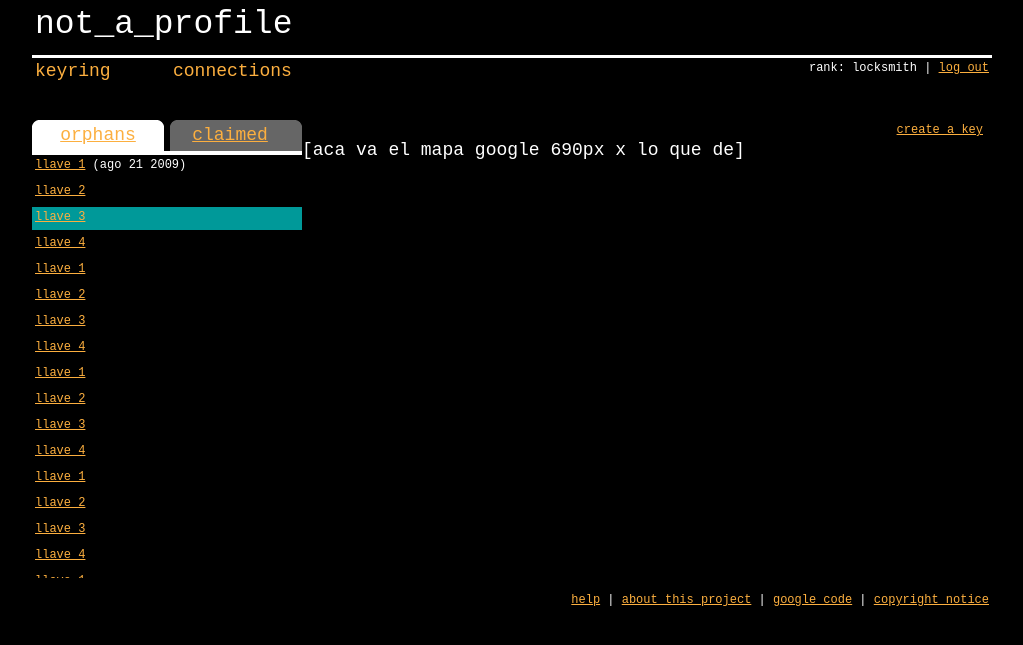
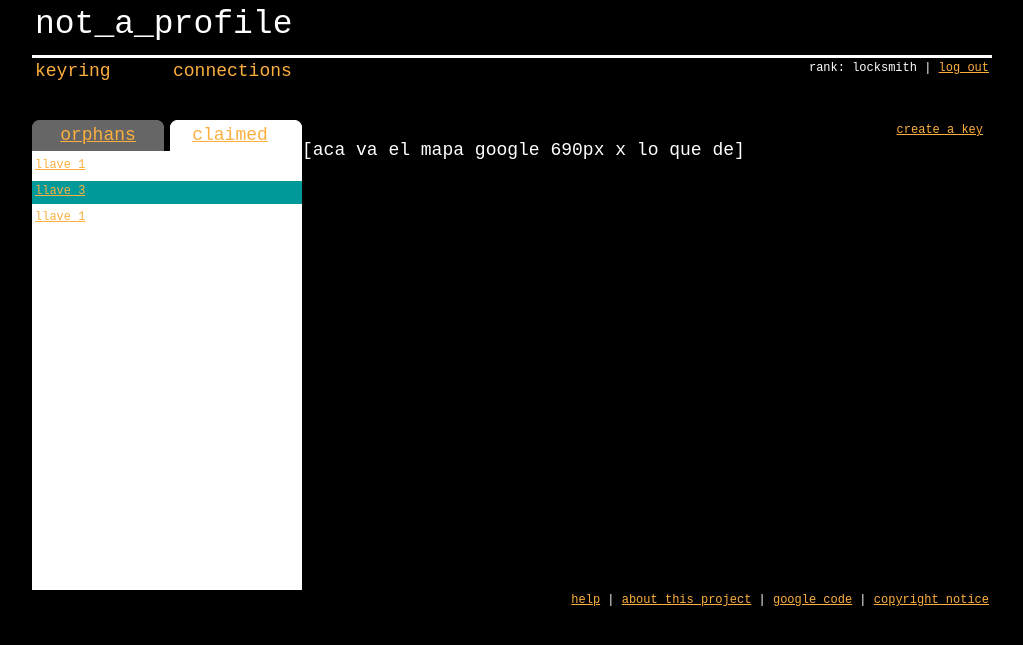
Before and after one commit to mgiraldo/notaprofile, a PHP site: page /index.html in a window 1280 px wide. Shown: the top 645 px of the page, without its empty margins (128-1151 px from the left). Run offline with PHP 8.4, Linux system fonts and the light colour scheme.

Commit message:
mapa keyring

```diff
--- a/css/estilos.css
+++ b/css/estilos.css
@@ -100,7 +100,8 @@ h2 {
 }
 #listallaves {
 	font-size: 12px;
-	height: 90%;
+	height: 435px;
+	background: #FFF;
 	overflow: auto;
 }
 #listallaves li {
--- a/index.html
+++ b/index.html
@@ -26,40 +26,16 @@
 			cambiar el class segun el tab activo:
 			orphans: orphansactiva
 			claimed: claimedactiva
+			class = dinámico
 			-->
-			<div id="mapatabs" class="orphansactiva">
+			<div id="mapatabs" class="claimedactiva">
 				<div class="orphans"><a href="#">orphans</a></div>
 				<div class="claimed"><a href="#">claimed</a></div>
 			</div>
 			<ul id="listallaves">
 				<li><a href="#">llave 1</a> (ago 21 2009)</li>
-				<li><a href="#">llave 2</a></li>
 				<li class="activa"><a href="#">llave 3</a></li>
-				<li><a href="#">llave 4</a></li>
-				<li><a href="#">llave 1</a></li>
-				<li><a href="#">llave 2</a></li>
-				<li><a href="#">llave 3</a></li>
-				<li><a href="#">llave 4</a></li>
-				<li><a href="#">llave 1</a></li>
-				<li><a href="#">llave 2</a></li>
-				<li><a href="#">llave 3</a></li>
-				<li><a href="#">llave 4</a></li>
-				<li><a href="#">llave 1</a></li>
-				<li><a href="#">llave 2</a></li>
-				<li><a href="#">llave 3</a></li>
-				<li><a href="#">llave 4</a></li>
-				<li><a href="#">llave 1</a></li>
-				<li><a href="#">llave 2</a></li>
-				<li><a href="#">llave 3</a></li>
-				<li><a href="#">llave 4</a></li>
-				<li><a href="#">llave 1</a></li>
-				<li><a href="#">llave 2</a></li>
-				<li><a href="#">llave 3</a></li>
-				<li><a href="#">llave 4</a></li>
-				<li><a href="#">llave 1</a></li>
-				<li><a href="#">llave 2</a></li>
-				<li><a href="#">llave 3</a></li>
-				<li><a href="#">llave 4</a></li>
+				<li><a href="#">llave 1</a> (ago 21 2009)</li>
 			</ul>
 		</div>
 		<div id="mapa">
```
